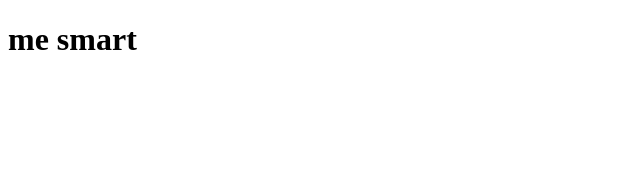
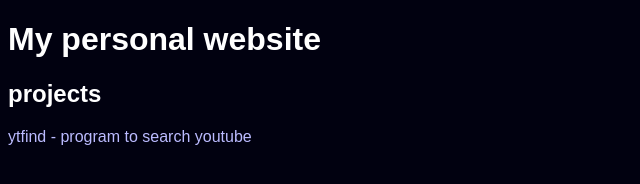
Before and after one commit to 305a385/305a385.github.io, a plain HTML site: page index.html in a window 1280 px wide. Shown: the whole page, without its empty margins (0-640 px from the left). Drawn offline with Linux system fonts and the light colour scheme.

Commit message:
Personalized

```diff
--- /dev/null
+++ b/css/main.css
@@ -0,0 +1,10 @@
+body {
+	font-family: sans-serif;
+	background-color: #010110;
+	color: #FFFFFF;
+}
+
+a {
+	color: #BBBBFF;
+	text-decoration: none;
+}
--- a/index.html
+++ b/index.html
@@ -1,7 +1,12 @@
 <!DOCTYPE html>
 <head>
-	<meta charset="utf-8">
+	<meta charset='utf-8'>
+	<link rel='stylesheet' href='css/main.css'>
 </head>
 <body>
-	<h1>me smart</h1>
+	<h1>My personal website</h1>
+	<h2>projects</h2>
+	<div class='projects'>
+		<a href='https://github.com/305a385/ytfind'>ytfind - program to search youtube</a>
+	</div>
 </body>
```
